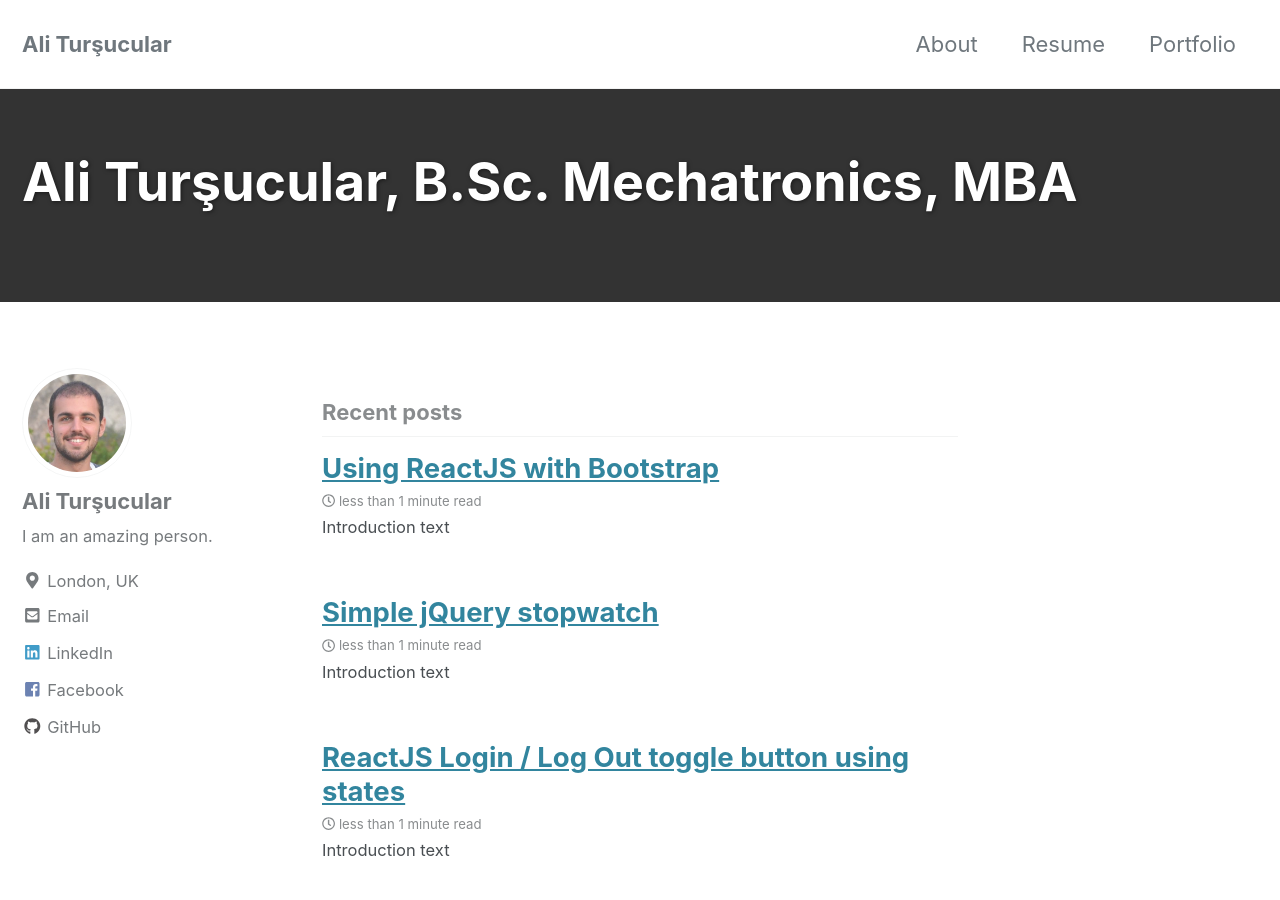
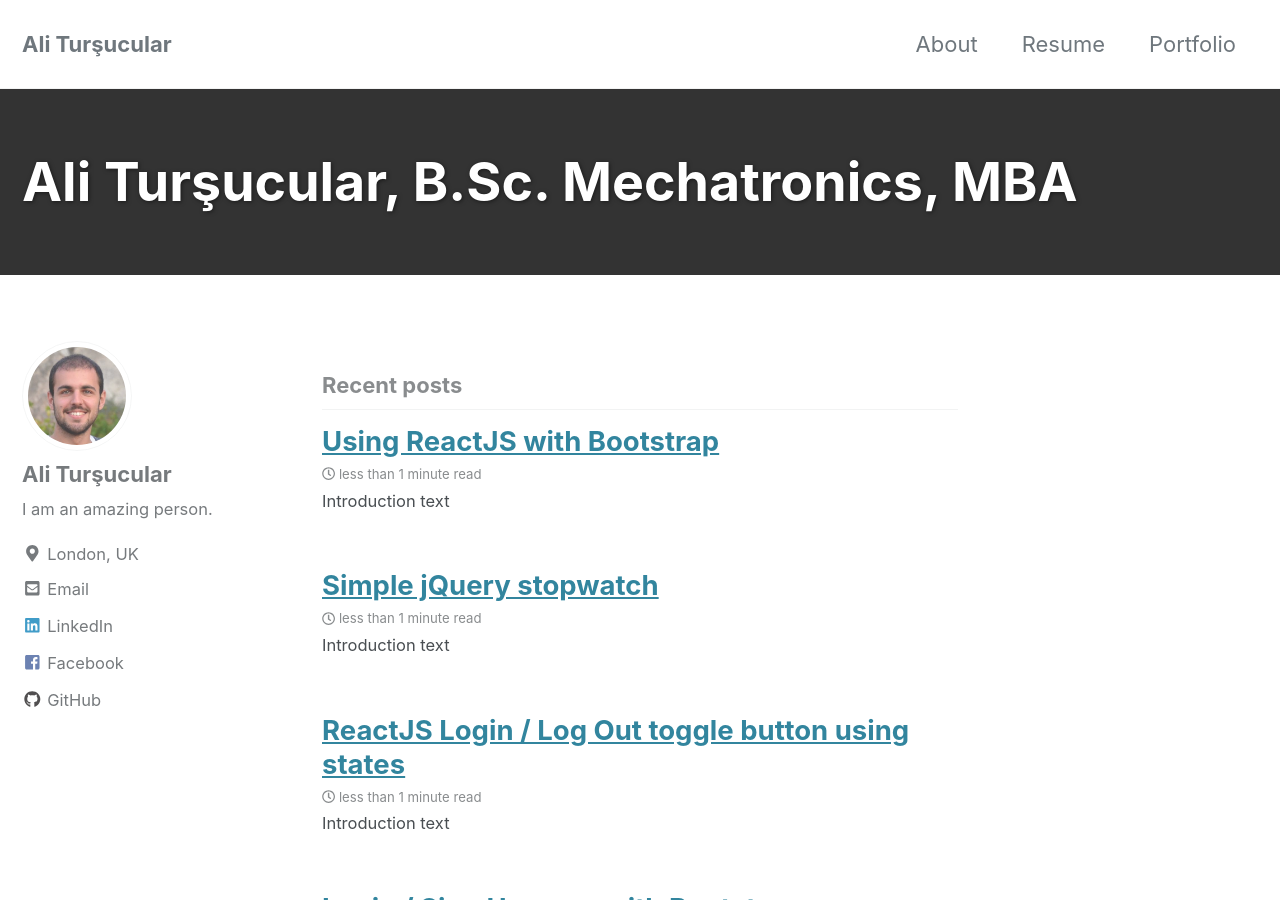
Before and after one commit to alitursucular/alitursucular.github.io, a Jekyll site: the page built from index.html, in a window 1280 px wide and 900 px high. Built offline with Jekyll 4.4.1, drawn with Linux system fonts in a browser that asks for light colours; cached includes are drawn as plain includes; the list of posts is cut into pages by our own code.

Commit message:
Splash margin fix

```diff
--- a/_sass/minimal-mistakes/_page.scss
+++ b/_sass/minimal-mistakes/_page.scss
@@ -55,6 +55,7 @@
 .page__title {
   margin-top: 0;
   line-height: 1;
+  margin-bottom: 0;
 
   & + .page__meta {
     margin-top: -0.5em;
```
